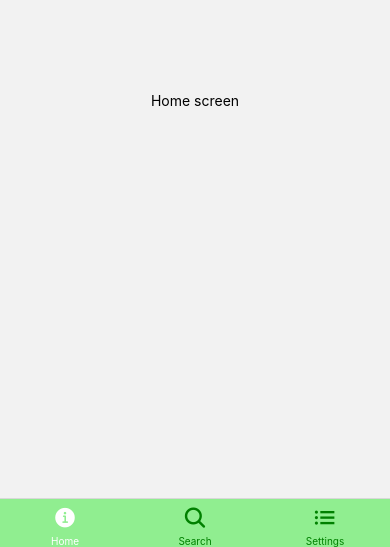
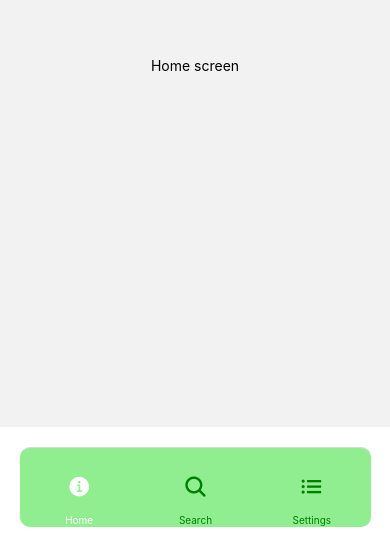
Before and after one commit to clf94-dev/travel-app-react-native, a React Native app: screen / in a window 390 px wide. Shown: the part 297-844 px from the top of the page. Built offline with nearby package versions, Linux system fonts and the light colour scheme.

Commit message:
custom bottom bar style

```diff
--- a/App.js
+++ b/App.js
@@ -31,9 +31,10 @@ iconName = focused ? 'ios-list-box': 'ios-list';
   tabBarOptions={{
     activeTintColor: 'white',
     inactiveTintColor: 'green',
-    activeBackgroundColor: 'lightgreen',
-    inactiveBackgroundColor: 'lightgreen'
-  }}>
+
+    style: { width: '90%',margin: 20, height:80,backgroundColor: 'lightgreen',borderWidth:1,borderColor: 'lightgreen', borderRadius:'10px', paddingTop:10}
+  }}
+  >
         <Tab.Screen name='Home' component={HomeScreen} />
         <Tab.Screen name='Search' component={SearchScreen}/>
         <Tab.Screen name='Settings' component={SettingsScreen}/>
```
